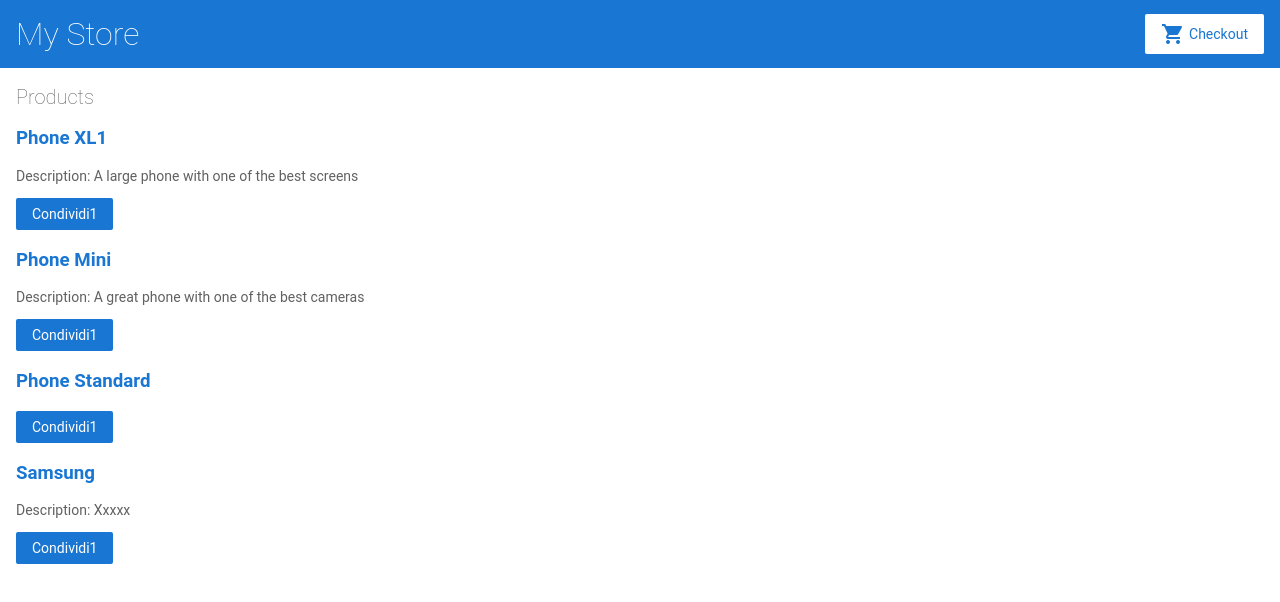
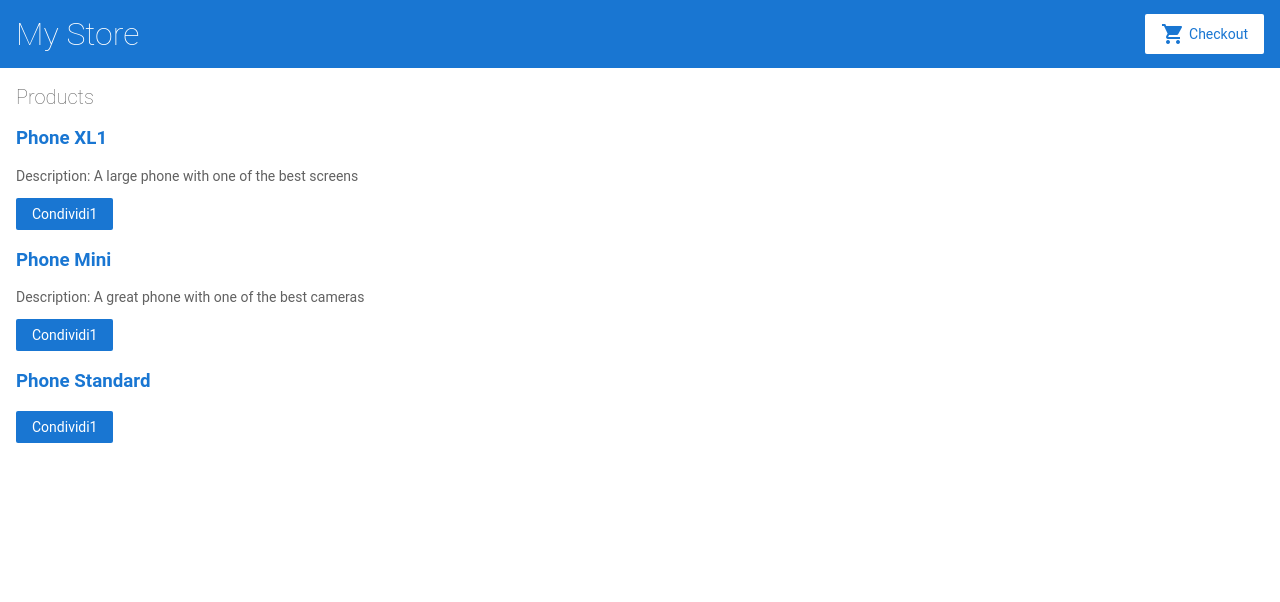
Before and after one commit to srossatti/ProveAngular, an Angular app: page / in a window 1280 px wide. Shown: the top 602 px of the page. Built offline with nearby package versions, Linux system fonts and the light colour scheme.

Commit message:
1 file modified

```diff
--- a/src/app/products.ts
+++ b/src/app/products.ts
@@ -23,12 +23,6 @@
     name: 'Phone Standard',
     price: 299,
     description: ''
-  },
-  {
-    id: 4,
-    name: 'Samsung',
-    price: 249,
-    description: 'Xxxxx'
   }
 ];
 
```
